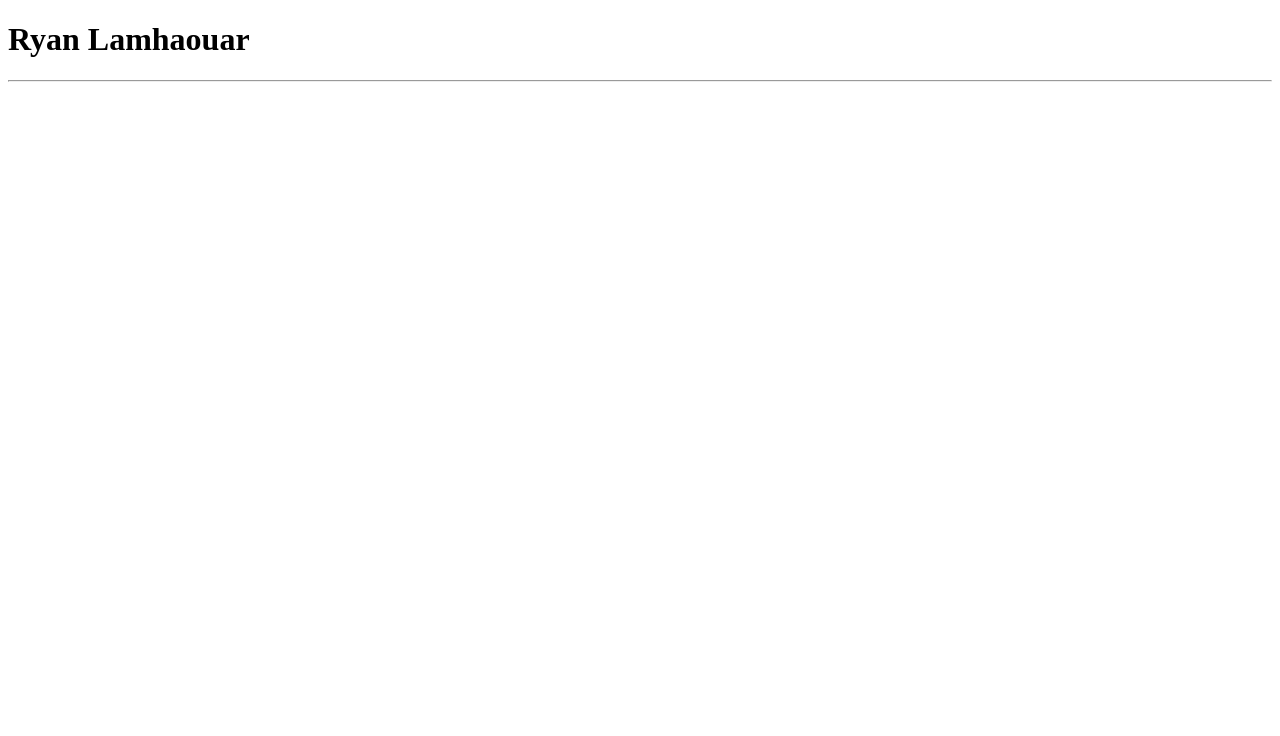
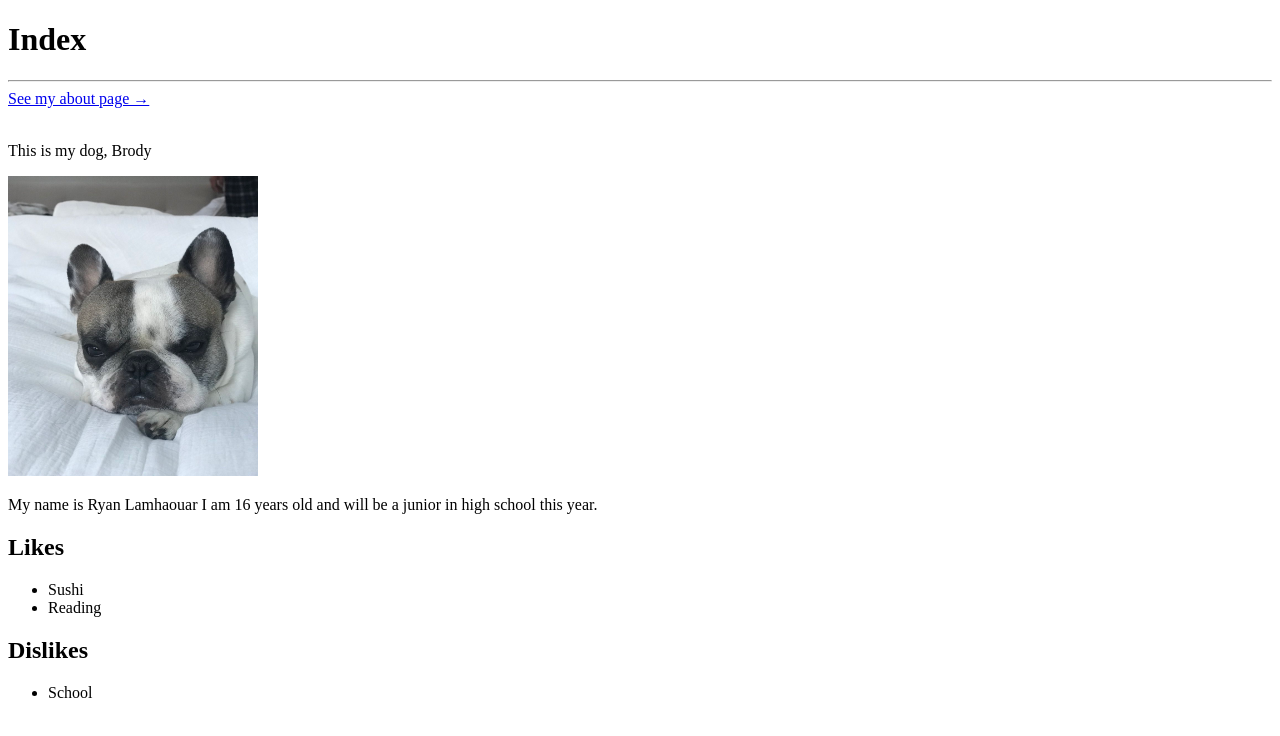
Before and after one commit to Ryan-lam4/Portfolio, a plain HTML site: page index.html in a window 1280 px wide. Drawn offline with Linux system fonts and the light colour scheme.

Commit message:
add about page

```diff
--- a/index.html
+++ b/index.html
@@ -4,7 +4,25 @@
 <title> Portfolio</title>
     </head>
     <body>
-<h1> Ryan Lamhaouar</h1>
-<hr>
+        <h1> Index</h1>
+        <hr>
+        <a href="About.html">See my about page →</a>
+        <br>
+        <br>
+        <p>This is my dog, Brody</p>
+
+        <img src="brody.jpg" alt="picture of my dog" width="250" height="300">
+        <p>My name is Ryan Lamhaouar I am 16 years old and will be a junior in high school this year.</p>
+        <h2>Likes</h2>
+            <ul>
+                <li>Sushi</li>
+                <li>Reading</li>
+
+            </ul>
+        <h2>Dislikes</h2>
+        <ul>
+            <li>School</li>
+
+        </ul>
     </body>
 </html>
```
Also changed, not shown: about.html (added, +20 -0 lines), brody.jpg (added), 1 other file.
